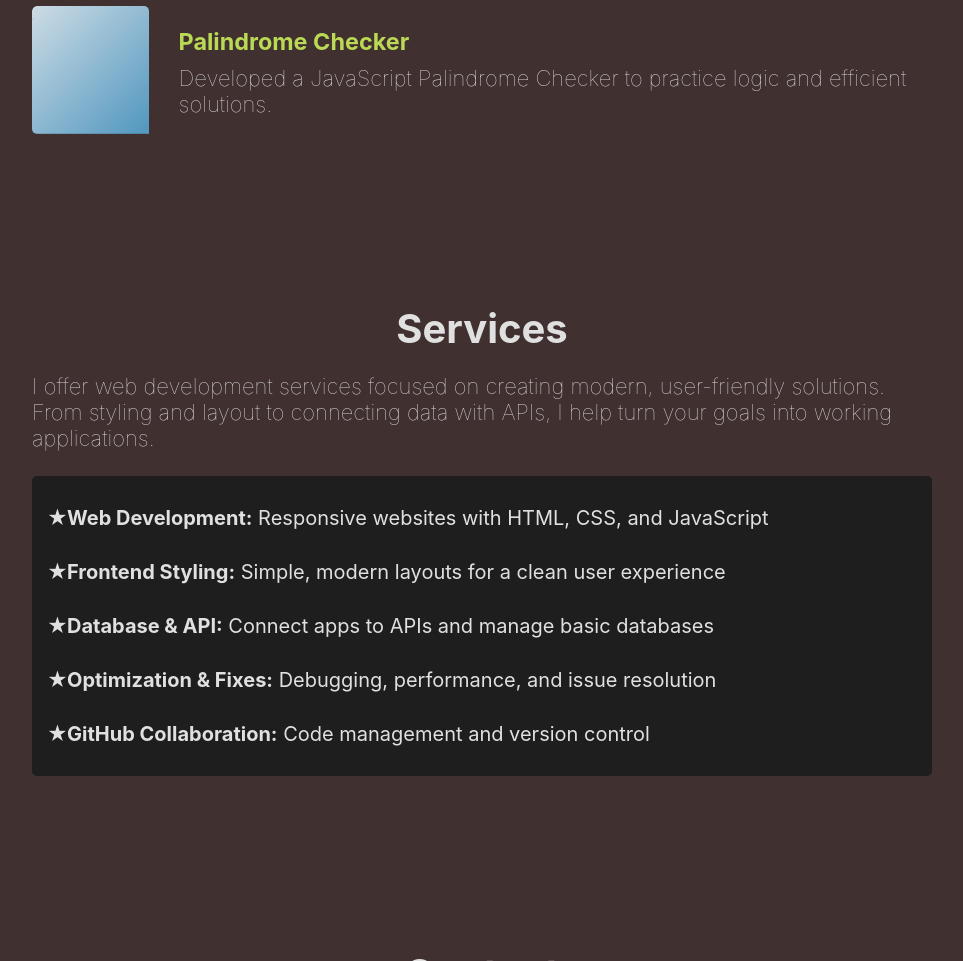
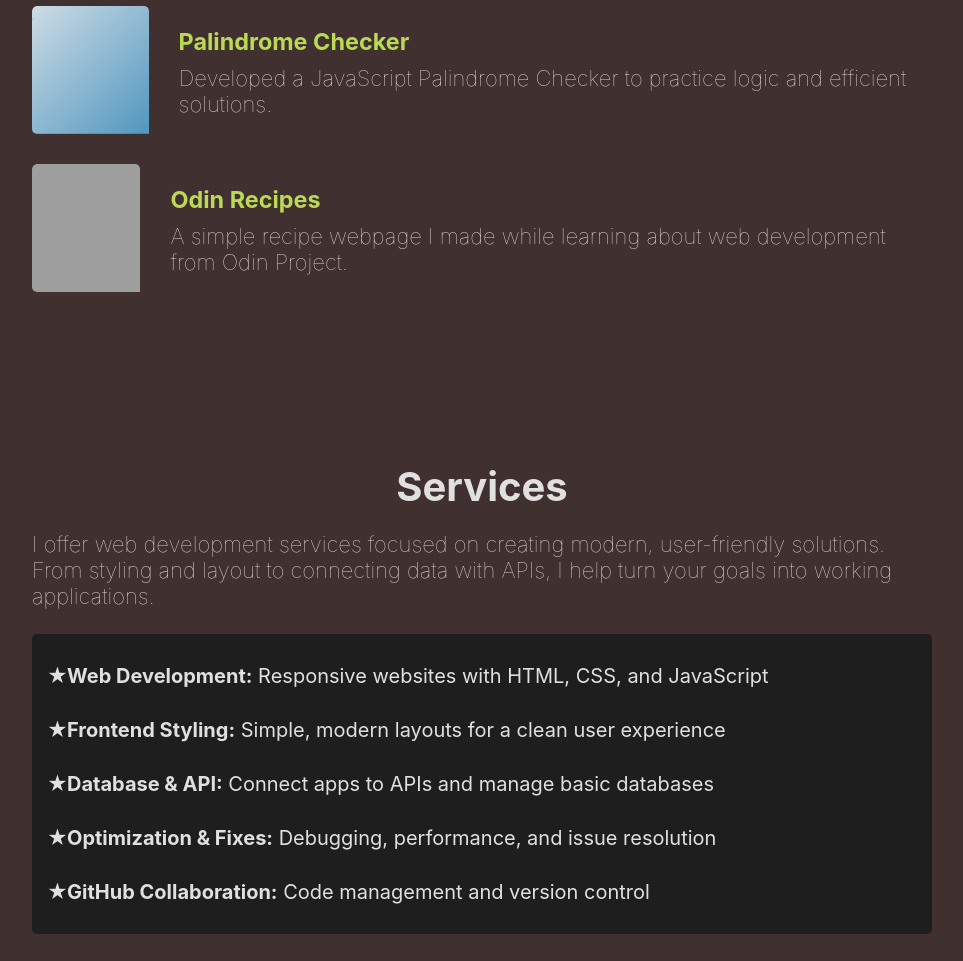
Before and after one commit to crossar/crossar.github.io, a website: page index.html in a window 1280 px wide. Shown: the part 1747-2708 px from the top of the page, without its empty margins (158-1121 px from the left). Drawn offline with Linux system fonts and the light colour scheme; grey boxes are pictures that could not be loaded.

Commit message:
Add Odin Recipes project and logo
Added a new project entry for Odin Recipes in index.html, including a logo image (odinproject.png) and project details. This showcases a recipe webpage created during web development learning.

```diff
--- a/index.html
+++ b/index.html
@@ -146,6 +146,21 @@
       <p>Developed a JavaScript Palindrome Checker to practice logic and efficient solutions.</p>
     </div>
   </div>
+
+
+  <!-- Project 6 -->
+<div class="project">
+    <div class="project-logo">
+      <a href="https://crossar.github.io/odin-recipes/" target="_blank">
+        <img src="assets/odinproject.png" alt="Odin Recipes Screenshot">
+      </a>
+    </div>
+    <div class="project-info">
+      <h3>Odin Recipes</h3>
+      <p>A simple recipe webpage I made while learning about web development from Odin Project.</p>
+    </div>
+  </div>
+
 </section>
 
 
```
Also changed, not shown: 1 other file.
